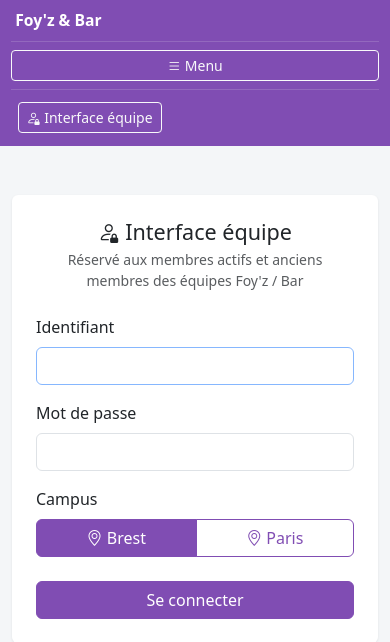
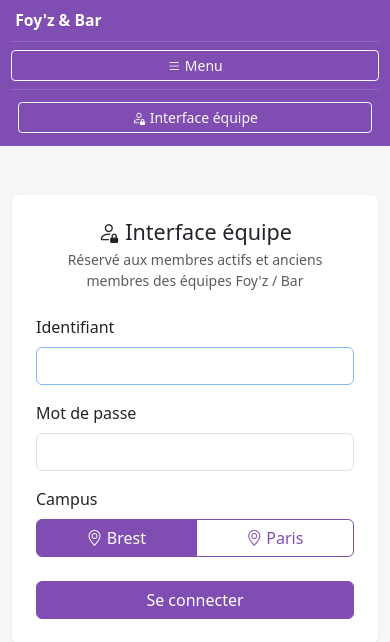
Before and after one commit to pauldebise/plateforme_foyz_bar, a Flask app: page /connexion?next=/admin/articles/1 in a window 390 px wide. Shown: the top 642 px of the page. Run offline with Flask 3, Linux system fonts and the light colour scheme; some libraries are stand-ins or nearby versions.

Commit message:
public: bouton Interface equipe pleine largeur sur mobile

```diff
--- a/app/static/css/app.css
+++ b/app/static/css/app.css
@@ -60,6 +60,7 @@ body { background: #f4f6f8; }
     padding-top: .5rem;
   }
   .sidebar-footer .w-100 { width: auto !important; margin-bottom: 0 !important; }
+  .sidebar-footer .sidebar-login { width: 100% !important; flex: 1 1 100%; }
   .sidebar-footer .btn-group { flex: 1 1 auto; }
   .sidebar-footer form { flex: 1 1 auto; display: flex; }
   .sidebar-footer form .btn { width: 100%; }
--- a/app/templates/base.html
+++ b/app/templates/base.html
@@ -88,7 +88,7 @@
         <a class="side-link {{ 'active' if request.endpoint == 'public.trombinoscopes' }}" href="{{ url_for('public.trombinoscopes') }}"><i class="bi bi-people"></i> {{ _("Trombinoscopes") }}</a>
       </nav>
       <div class="sidebar-footer mt-auto">
-        <a class="btn btn-outline-light btn-sm w-100" href="{{ url_for('auth.login') }}"><i class="bi bi-person-lock"></i> {{ _("Interface équipe") }}</a>
+        <a class="btn btn-outline-light btn-sm w-100 sidebar-login" href="{{ url_for('auth.login') }}"><i class="bi bi-person-lock"></i> {{ _("Interface équipe") }}</a>
       </div>
     {% endif %}
   </aside>
```
